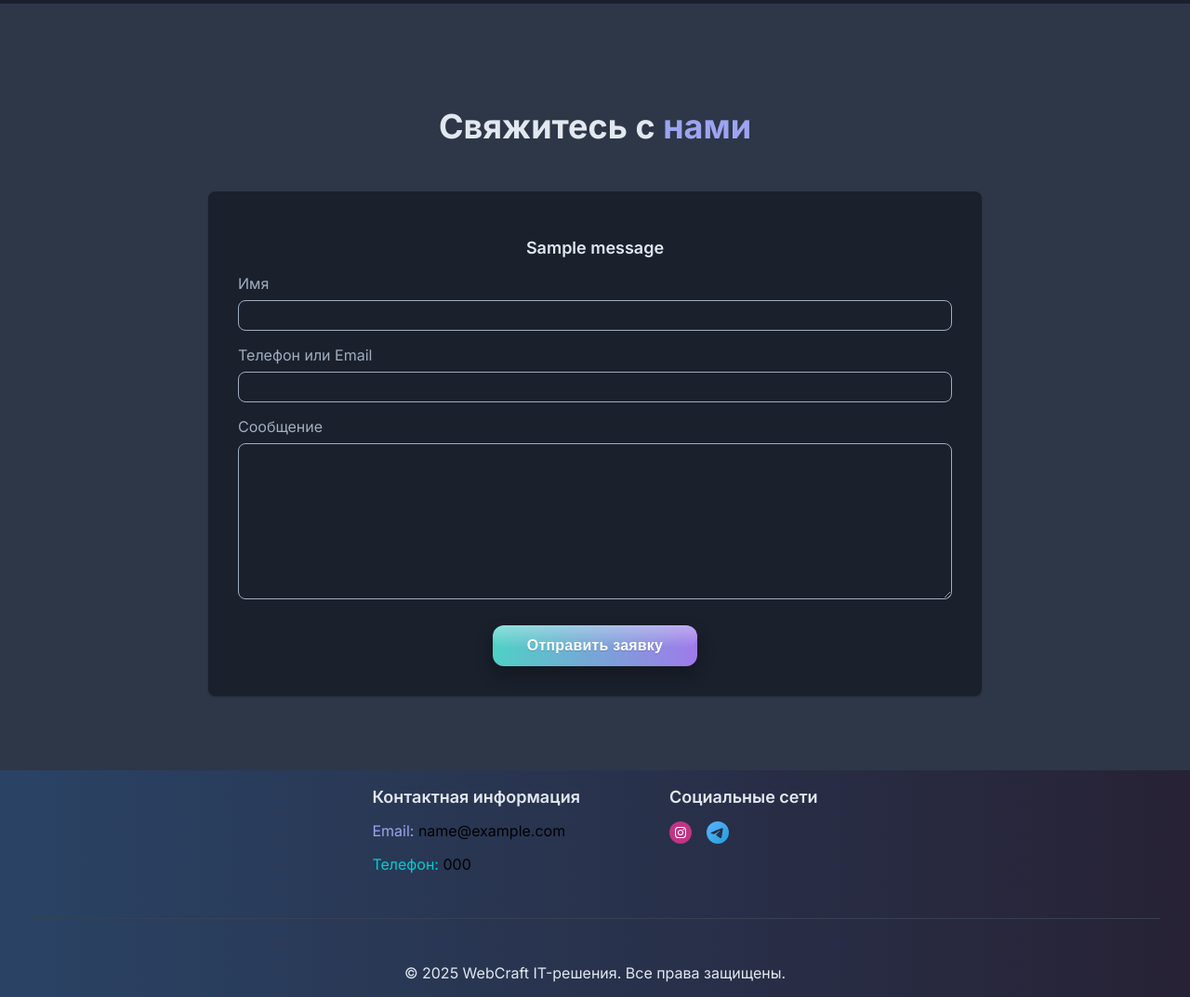
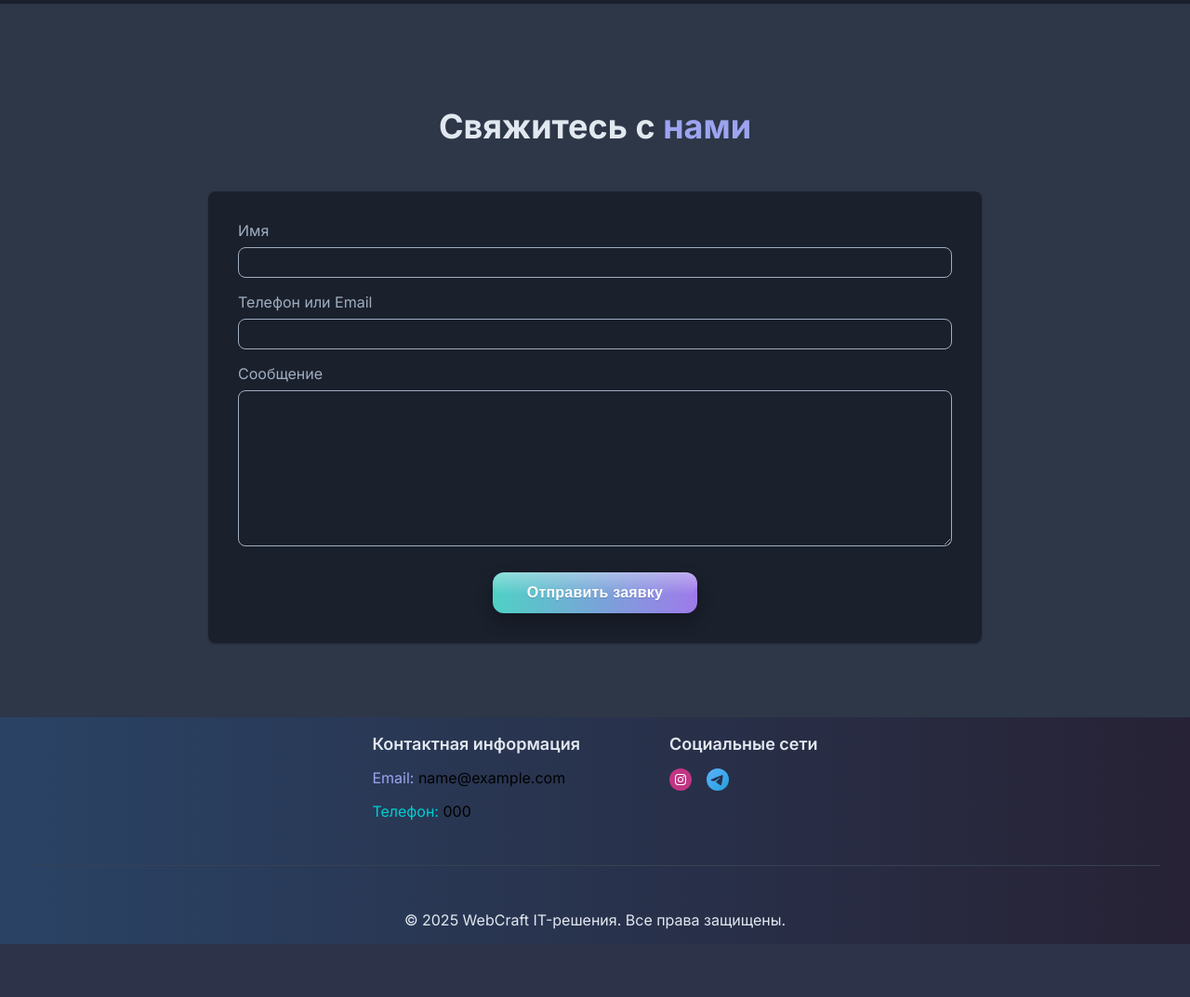
Before and after one commit to Xumpocmb/WebCraft, a Django app: page / in a window 1280 px wide. Shown: the part 3330-4403 px from the top of the page at 93% size. After the commit the page ends 4346 px from the top, so only its background shows below. Run offline with Django 5.2, Linux system fonts and the light colour scheme; tables that the repository leaves empty hold one stand-in row (values such as "Sample post"); one stand-in notice (Sample message) is shown.

Commit message:
fix(contact): handle Telegram error and remove duplicate success message
- Handle Telegram API errors by redirecting to home page instead of printing error
- Remove duplicate success message display in contacts template
- Clean up trailing newline in base template

```diff
--- a/app_home/views.py
+++ b/app_home/views.py
@@ -50,7 +50,7 @@ def home(request):
                     if response.status_code != 200:
                         print(f"Error sending Telegram message: {response.status_code} - {response.text}")
             except Exception as e:
-                print(f"Error sending Telegram message: {e}")
+                return redirect("home")
             messages.success(request, 'Ваша заявка успешно отправлена!')
             return redirect('home') # Redirect to the home page (or a success page)
         else:
--- a/templates/app_home/contacts.html
+++ b/templates/app_home/contacts.html
@@ -6,13 +6,6 @@
     </h2>
     <form method="post" class="bg-white p-8 rounded-lg shadow-sm fade-in">
       {% csrf_token %}
-      {% if messages %}
-      <div class="mb-4">
-        {% for message in messages %}
-        <p{% if message.tags %} class="{{ message.tags }} text-center text-lg font-semibold"{% endif %}>{{ message }}</p>
-        {% endfor %}
-      </div>
-      {% endif %}
       <div class="mb-4">
         <label for="{{ form.name.id_for_label }}" class="block text-gray-700 mb-2">Имя</label>
         {{ form.name }}
--- a/templates/base.html
+++ b/templates/base.html
@@ -101,5 +101,4 @@
   {% include 'footer.html' %}
 
 </body>
-
 </html>
```
